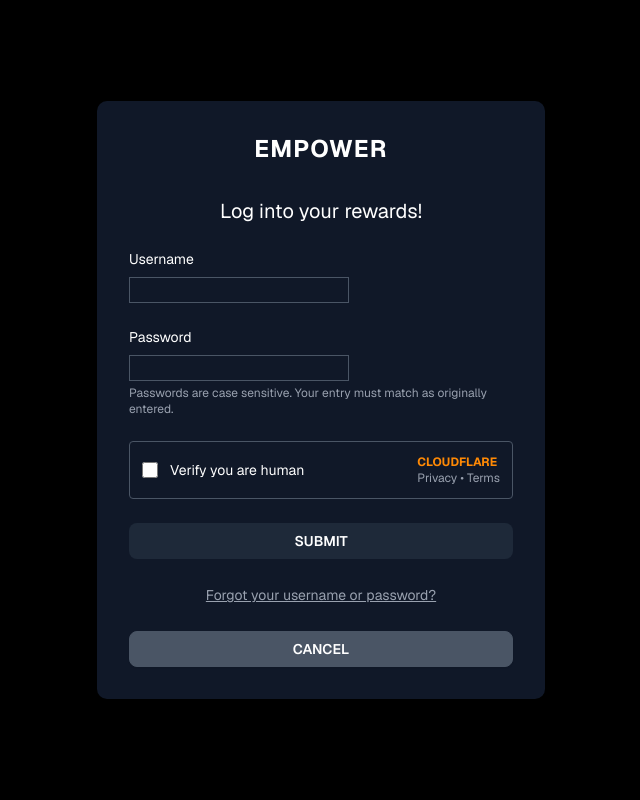
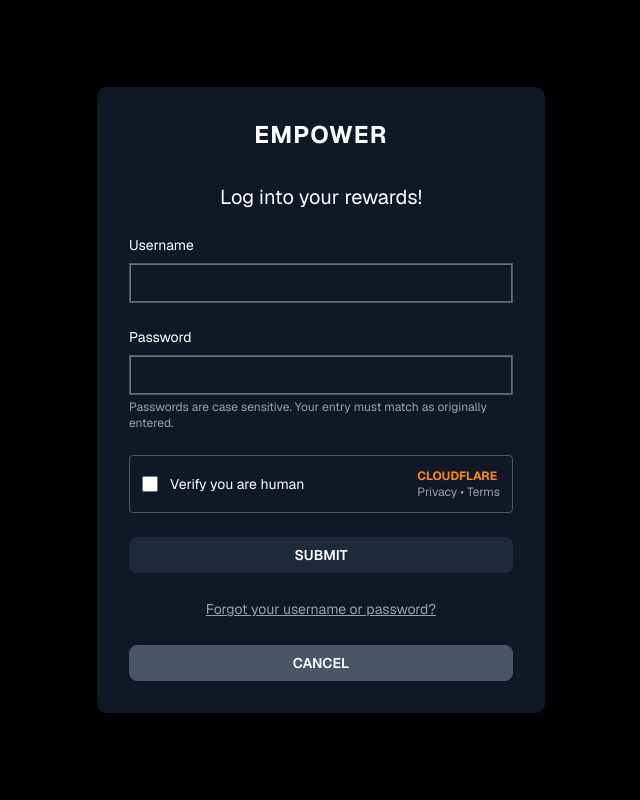
Before and after one commit to Hublotmax/Empower, a Next.js app: page / in a window 1280 px wide. Shown: the top 800 px of the page, without its empty margins (319-959 px from the left). Built offline with nearby package versions, Linux system fonts and the light colour scheme.

Commit message:
Update page.tsx
WIP

```diff
--- a/app/page.tsx
+++ b/app/page.tsx
@@ -2,7 +2,7 @@
 
 import { Button } from "@/components/ui/button"
 import { Card } from "@/components/ui/card"
-
+import { CanvasInput } from "@/components/CanvasInput"
 import {
   ChevronLeft,
   ChevronRight,
@@ -109,7 +109,7 @@ export default function HomePage() {
                 {showError && (
                   <div className="mb-2 p-2 bg-red-600 text-white text-sm rounded">Incorrect username or password</div>
                 )}
-                <input
+                <CanvasInput
                   value={username}
                   onChange={setUsername}
                   className="bg-transparent border border-gray-600 text-white placeholder-gray-400 focus:border-white"
@@ -119,7 +119,7 @@ export default function HomePage() {
 
               <div>
                 <label className="block text-sm mb-2">Password</label>
-                <input
+                <CanvasInput
                   type="password"
                   value={password}
                   onChange={setPassword}
```
